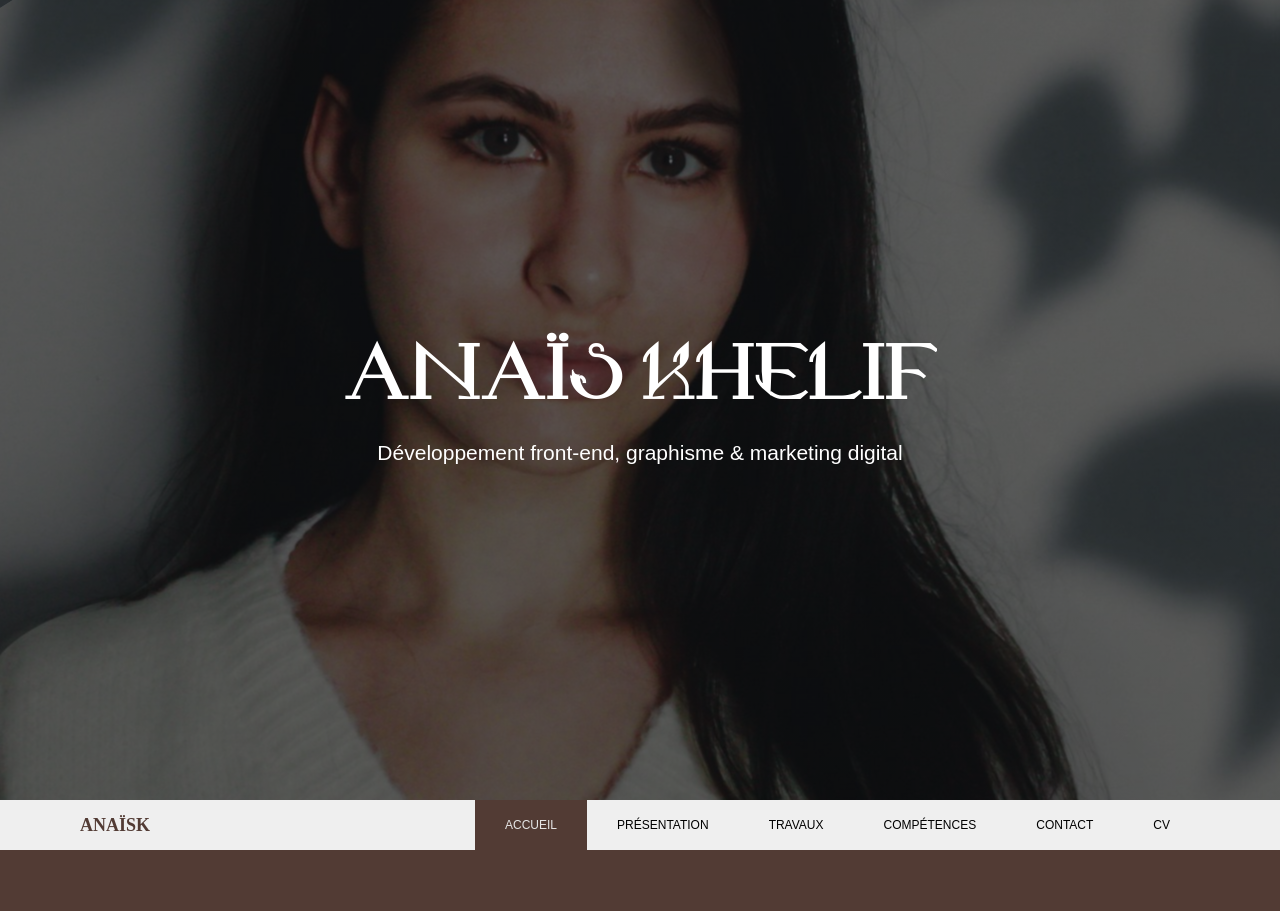
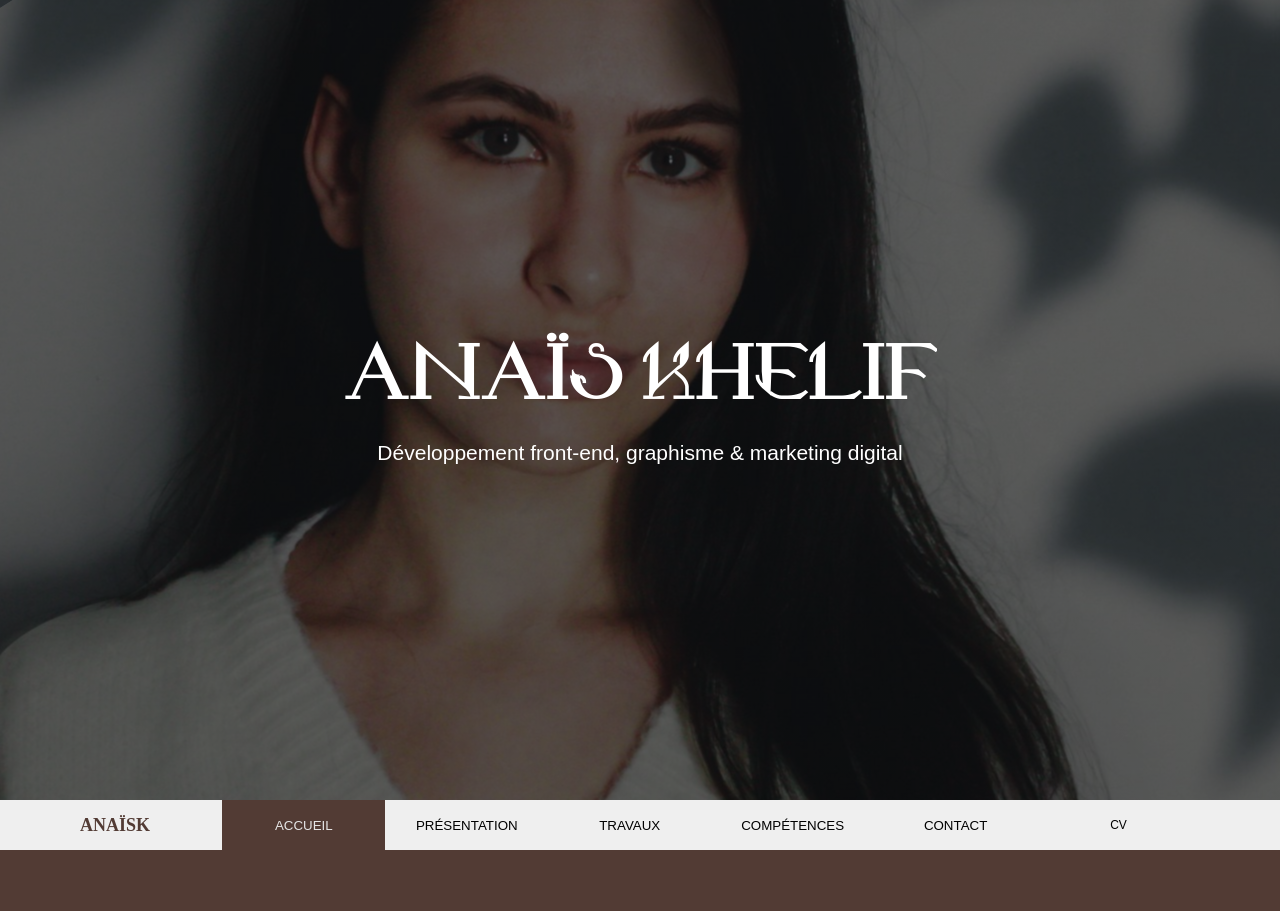
Before and after one commit to anakhlf/portefolio-anaiskhelif, a React (Create React App) app: page / in a window 1280 px wide. Shown: the top 911 px of the page. Built offline with nearby package versions, Linux system fonts and the light colour scheme.

Commit message:
ajout nav scroll js

```diff
--- a/src/App.js
+++ b/src/App.js
@@ -1,12 +1,16 @@
 import './App.css';
-//import { HashRouter as Router, Routes, Route } from 'react-router-dom';
+import { HashRouter as Router, Routes, Route } from 'react-router-dom';
 import Home from './pages/Home';
 
 
 function App() {
   return (
     <div className='App'>
-      <Home />
+      <Router>
+        <Routes>
+          <Route path="/" element={<Home />} />
+        </Routes>
+      </Router>
     </div>
   );
 }
--- a/src/common/components/Nav/index.js
+++ b/src/common/components/Nav/index.js
@@ -3,16 +3,17 @@ import CV from '../../../assets/CV_2023_anaiskhelif.pdf';
 import React, { useEffect, useState } from 'react';
 
 function Nav({ isMenuOpen }) {
-
     const [activeLink, setActiveLink] = useState('');
 
     useEffect(() => {
         const handleScroll = () => {
             const sections = document.querySelectorAll('section');
+            const scrollPosition = window.scrollY;
+
             sections.forEach(section => {
                 const top = section.offsetTop;
                 const height = section.clientHeight;
-                if (window.pageYOffset >= top && window.pageYOffset < top + height) {
+                if (scrollPosition >= top && scrollPosition < top + height) {
                     setActiveLink(`#${section.id}`);
                 }
             });
@@ -25,14 +26,24 @@ function Nav({ isMenuOpen }) {
         };
     }, []);
 
+    const scrollToSection = (id) => {
+        const section = document.querySelector(id);
+        if (section) {
+            window.scrollTo({
+                top: section.offsetTop,
+                behavior: 'smooth' // Défilement fluide
+            });
+        }
+    };
+
     return (
         <nav id='nav' className={isMenuOpen ? 'open' : ''}>
             <ul>
-                <li><a className={activeLink === '#image' ? 'active' : ''} href="#image">Accueil</a></li>
-                <li><a className={activeLink === '#presentation' ? 'active' : ''} href="#presentation">Présentation</a></li>
-                <li><a className={activeLink === '#gallery' ? 'active' : ''} href="#gallery">Travaux</a></li>
-                <li><a className={activeLink === '#skills' ? 'active' : ''} href="#skills">Compétences</a></li>
-                <li><a className={activeLink === '#footer' ? 'active' : ''} href="#footer">Contact</a></li>
+                <li><button className={activeLink === '#image' ? 'active' : ''} onClick={() => scrollToSection('#image')}>Accueil</button></li>
+                <li><button className={activeLink === '#presentation' ? 'active' : ''} onClick={() => scrollToSection('#presentation')}>Présentation</button></li>
+                <li><button className={activeLink === '#gallery' ? 'active' : ''} onClick={() => scrollToSection('#gallery')}>Travaux</button></li>
+                <li><button className={activeLink === '#skills' ? 'active' : ''} onClick={() => scrollToSection('#skills')}>Compétences</button></li>
+                <li><button className={activeLink === '#footer' ? 'active' : ''} onClick={() => scrollToSection('#footer')}>Contact</button></li>
                 <li><a href={CV} rel="noreferrer" target="_blank">Cv</a></li>
             </ul>
         </nav>
--- a/src/common/components/Nav/style.css
+++ b/src/common/components/Nav/style.css
@@ -10,15 +10,20 @@
     padding: 0;
     margin: 0;
     height: 50px;
-    display: flex;
-    flex-direction: row;
+    display: grid;
+    grid-template-columns: 1fr 1fr 1fr 1fr 1fr 1fr;
     justify-content: center;
+    align-items: center;
+    gap: 0;
 }
 
 #nav ul li {
     display: inline;
     height: 50px;
+    width: 100%;
   }
+
+
 
   #nav ul li a {
     display: flex;
@@ -40,6 +45,29 @@
   }
 
   #nav ul li a.active {
+    background-color: #523b34;
+    color: #E5E5E5;
+}
+  #nav ul li button {
+    display: flex;
+    width: 100%;
+    align-items: center;
+    justify-content: center;
+    color: black;
+    padding-left: 30px;
+    padding-right: 30px;
+    text-decoration: none;
+    height: 50px;
+    text-transform: uppercase;
+    border: none;
+    cursor: pointer;
+    background-color: rgb(239, 239, 239);
+    transition: background-color 0.3s ease, color 0.3s ease;
+    outline: none; /* Supprimer la bordure de focus par défaut */
+}
+
+#nav ul li button:hover,
+#nav ul li button.active {
     background-color: #523b34;
     color: #E5E5E5;
 }
```
